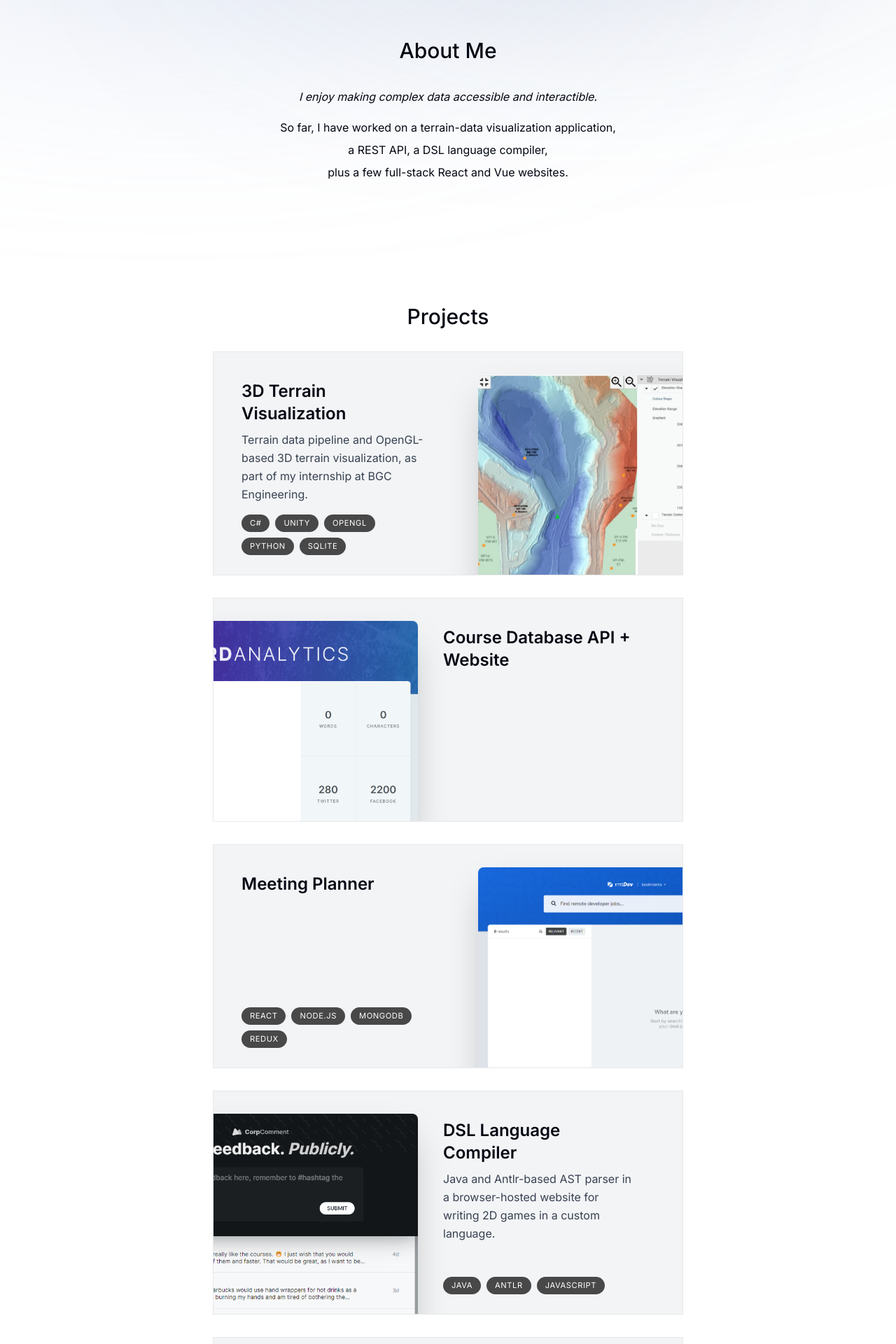
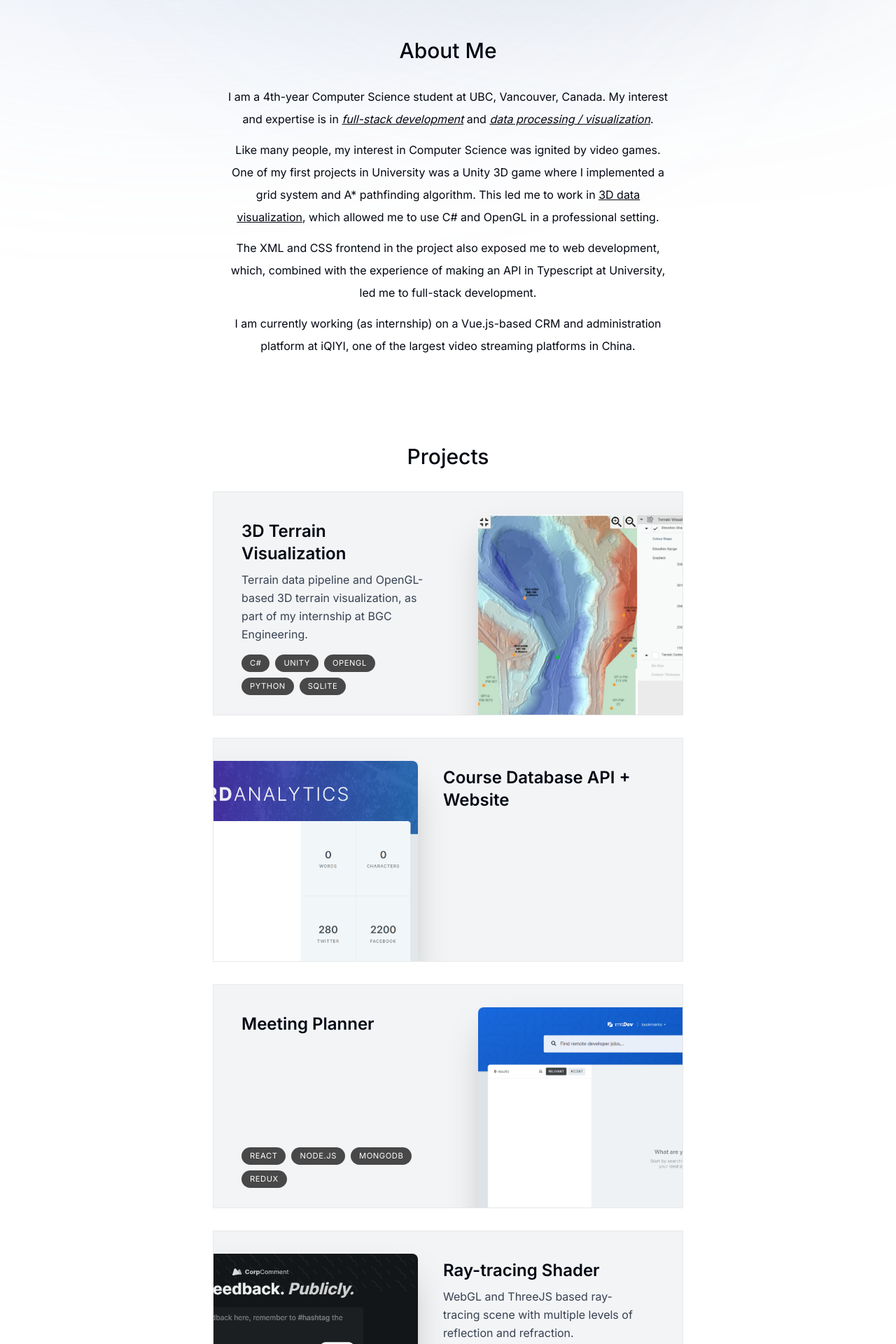
Before and after one commit to tommo217/next-portfolio-site, a Next.js app: page / in a window 1280 px wide. Shown: the part 680-2600 px from the top of the page at 70% size. Built offline with nearby package versions, Linux system fonts and the light colour scheme.

Commit message:
better intro text

```diff
--- a/components/about.tsx
+++ b/components/about.tsx
@@ -6,18 +6,25 @@ import SectionHeading from '@/components/section-heading';
 export default function About() {
   return (
     <motion.section
-      className="mb-28 max-w-[45rem] text-center leading-8 sm:mb-40 scroll-mt-28"
+      className="mb-20 max-w-[40rem] text-center leading-8 sm:mb-28 scroll-mt-28"
       initial={{ opacity: 0, y: 100 }}
       animate={{ opacity: 1, y: 0 }}
       transition={{ delay: 0.150 }}
       id="about"
     >
       <SectionHeading>About me</SectionHeading>
-      <p className='mb-3'>
-        <i>I enjoy making complex data accessible and interactible</i>.
+      <p className="mb-3">
+        I am a 4th-year Computer Science student at UBC, Vancouver, Canada.
+        My interest and expertise is in <i><u>full-stack development</u></i> and <i><u>data processing / visualization</u></i>.
       </p>
       <p className="mb-3">
-        So far, I have worked on a terrain-data visualization application, <br/> a REST API, a DSL language compiler, <br/> plus a few full-stack React and Vue websites.
+        Like many people, my interest in Computer Science was ignited by video games. One of my first projects in University was a Unity 3D game where I implemented a grid system and A* pathfinding algorithm. This led me to work in <u><a>3D data visualization</a></u>, which allowed me to use C# and OpenGL in a professional setting.
+      </p>
+      <p className="mb-3">
+        The XML and CSS frontend in the project also exposed me to web development, which, combined with the experience of making an API in Typescript at University, led me to full-stack development.
+      </p>
+      <p className="mb-3">
+        I am currently working (as internship) on a Vue.js-based CRM and administration platform at iQIYI, one of the largest video streaming platforms in China.
       </p>
     </motion.section>  )
 }
--- a/components/projects.tsx
+++ b/components/projects.tsx
@@ -1,6 +1,6 @@
 import React from 'react'
 import SectionHeading from './section-heading'
-import {projectsData} from '@/lib/data'
+import { projectsData } from '@/lib/data'
 import Project from './project'
 
 export default function Projects() {
--- a/lib/data.ts
+++ b/lib/data.ts
@@ -93,6 +93,13 @@ export const projectsData = [
     imageUrl: rmtdevImg,
   },
   {
+    title: "Ray-tracing Shader",
+    description:
+      "WebGL and ThreeJS based ray-tracing scene with multiple levels of reflection and refraction.",
+      tags: ["JavaScript", "WebGL", "ThreeJS"],
+      imageUrl: corpcommentImg,
+  },
+  {
     title: "DSL Language Compiler",
     description:
       "Java and Antlr-based AST parser in a browser-hosted website for writing 2D games in a custom language. ",
```
